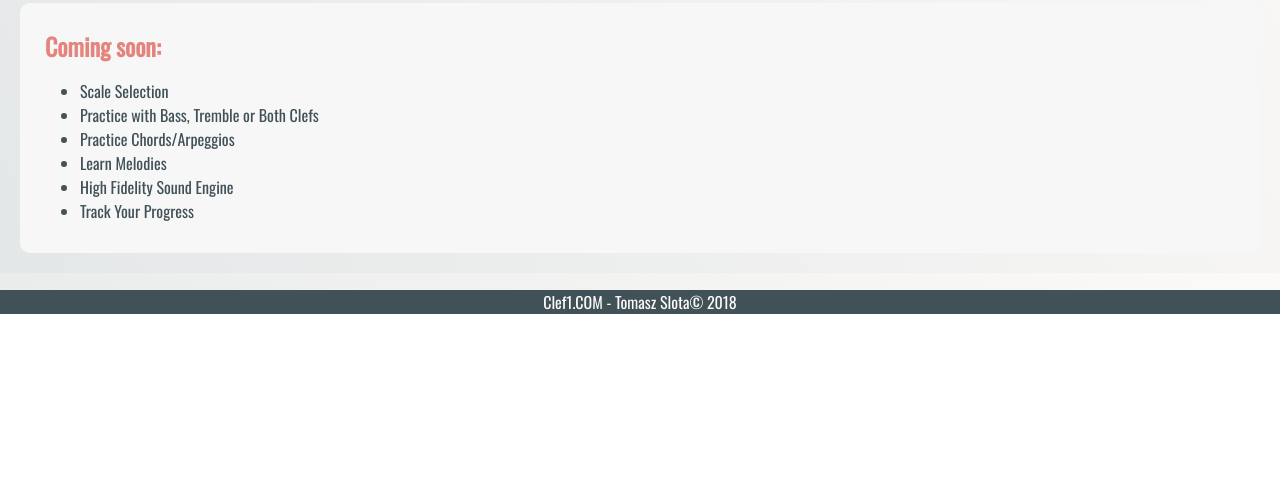
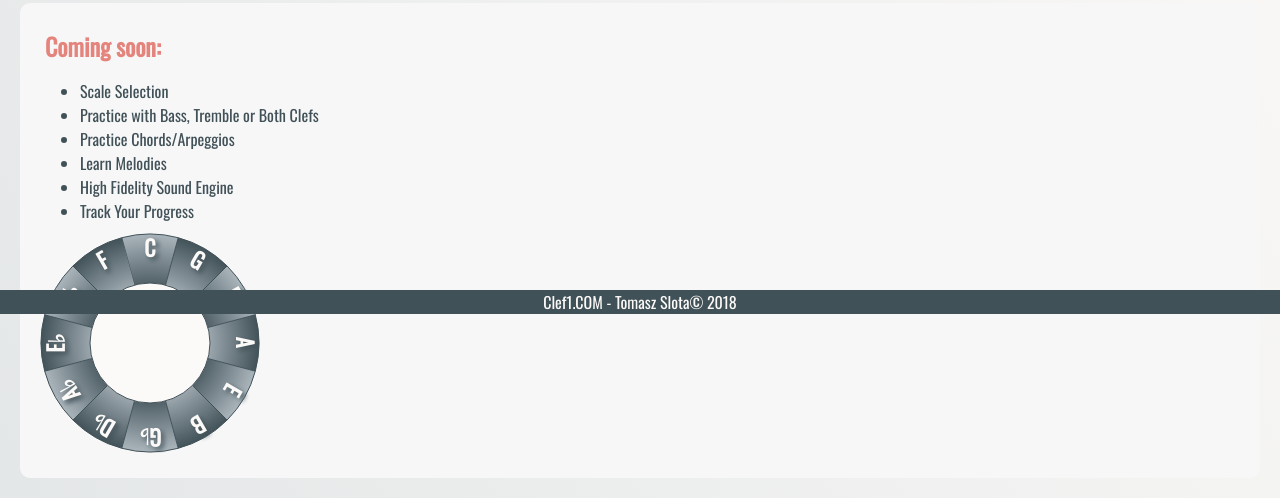
Before and after one commit to tomslot/clef1, a website built with webpack: page src/index.html in a window 1280 px wide. Shown: the part 486-984 px from the top of the page. Before the commit the page ends 800 px from the top, so only its background shows below. Built offline with nearby package versions, Linux system fonts and the light colour scheme.

Commit message:
Circle of fifths drawing - MVP

```diff
--- a/package.json
+++ b/package.json
@@ -24,6 +24,7 @@
     "node-sass": "^4.9.3",
     "sass-loader": "^7.1.0",
     "style-loader": "^0.22.1",
+    "uglifyjs-webpack-plugin": "^1.3.0",
     "url-loader": "^1.1.1",
     "webpack": "^4.17.1",
     "webpack-cli": "^3.1.0",
--- /dev/null
+++ b/src/code/circleOfFifths.js
@@ -0,0 +1,76 @@
+import style from "./../style/_common.scss";
+import {noteBase} from './noteBase.js';
+
+const COLOR1 = "hsl(34, 41%, 98%)";
+const COLOR2 = "#ACB6BD";
+const COLOR3 = "hsl(198, 15%, 30%)";
+const COLOR4 = "#E4847D";
+const COLOR5 = "#E11347";
+
+function drawStripedCircle(ctx, radius, margin, styles){
+    const RADIAL_STEP = 2 * Math.PI / 12;
+
+    let start = RADIAL_STEP / 2;
+    let odd = false;
+    let adjust = Math.PI / -2 - RADIAL_STEP;
+
+    for (let i = 0, note = 0, r = 0; i < 12; i ++, start += RADIAL_STEP, note = (note + 5) % 12){
+        let arcStartX = radius + (radius - margin) * Math.cos(start + adjust);
+        let arcStartY = radius + (radius - margin) * Math.sin(start + adjust);
+
+        ctx.fillStyle = styles[i % 2];
+        ctx.beginPath();
+
+        ctx.moveTo(radius, radius);
+        ctx.lineTo(arcStartX, arcStartY);
+        ctx.arc(radius, radius, radius - margin, start + adjust, start + RADIAL_STEP + adjust);
+        ctx.fill();
+        ctx.stroke();
+        ctx.save();
+        ctx.moveTo(radius, radius);
+
+        ctx.save();
+        ctx.fillStyle = COLOR1;
+        ctx.shadowBlur = 5;
+        ctx.shadowOffsetX = 3;
+        ctx.shadowOffsetY = 3;
+        ctx.shadowColor = COLOR3;
+        ctx.translate(radius, radius);
+        ctx.rotate(start - RADIAL_STEP / 2);
+        ctx.translate(-1 * radius, -1 * radius);
+        let noteSymbol = noteBase.noteToSymbol(12 - parseInt(note));
+        ctx.fillText(noteSymbol, radius, margin + 5);
+        ctx.restore();
+        ctx.closePath;
+    }
+}
+
+export function drawCircle() {
+    let canvasElem = document.getElementById('circleOf5');
+    let ctx = canvasElem.getContext("2d");
+    ctx.strokeStyle = COLOR3;
+    ctx.textAlign = "center";
+    ctx.textBaseline = "top";
+    ctx.font = `bold 22px Oswald`;
+
+    let ringWidth = 50;
+    let radius = canvasElem.width / 2;
+
+    let radialFill1 = ctx.createRadialGradient(radius, radius, ringWidth, radius, radius, radius);
+    radialFill1.addColorStop(0, COLOR3);
+    radialFill1.addColorStop(1, COLOR2);
+
+    let radialFill2 = ctx.createRadialGradient(radius, radius, ringWidth, radius, radius, radius);
+    radialFill2.addColorStop(0, COLOR2);
+    radialFill2.addColorStop(1, COLOR3);
+
+    drawStripedCircle(ctx, radius, 1, [radialFill1, radialFill2]);
+
+    // drawStripedCircle(ctx, radius, ringWidth, [COLOR2, COLOR1]);
+
+    ctx.fillStyle = COLOR1;
+    ctx.beginPath();
+    ctx.arc(radius, radius, radius - ringWidth, 0, 2 * Math.PI);
+    ctx.fill();
+    ctx.stroke();
+}
--- a/src/code/noteBase.js
+++ b/src/code/noteBase.js
@@ -4,16 +4,16 @@ export const noteBase = {
 
     solphageMap: {
         0: 'C',
-        1: 'C#',
+        1: 'D♭',
         2: 'D',
-        3: 'D#',
+        3: 'E♭',
         4: 'E',
         5: 'F',
-        6: 'F#',
+        6: 'G♭',
         7: 'G',
-        8: 'G#',
+        8: 'A♭',
         9: 'A',
-        10: 'A#',
+        10: 'B♭',
         11: 'B'
     },
 
--- a/src/index.html
+++ b/src/index.html
@@ -57,8 +57,8 @@
         <li>High Fidelity Sound Engine</li>
         <li>Track Your Progress</li>
       </ul>
+      <canvas width="220" height="220" id="circleOf5"></canvas>
   </div>
-
   <footer>Clef1.COM - Tomasz Slota&copy; 2018</footer>
   <script src="audiosynth.js"></script>
 </body>
--- a/src/index.js
+++ b/src/index.js
@@ -7,6 +7,7 @@ import { game } from './code/game.js';
 import { midiController } from './code/midiController.js';
 import { pentagram } from './code/pentagram.js';
 import { drawKeyboard, hightlightKey } from './code/virtualKeyboard.js';
+import { drawCircle } from './code/circleOfFifths.js';
 
 let canvasElem = document.getElementById('score_canvas');
 
@@ -50,6 +51,7 @@ window.onload = () => {
     }
 
     drawKeyboard();
+    drawCircle();
     game.resetNote();
     window.requestAnimationFrame(animate);
 
--- a/webpack.config.js
+++ b/webpack.config.js
@@ -1,5 +1,6 @@
 const HtmlWebPackPlugin = require("html-webpack-plugin");
-const CopyWebpackPlugin = require('copy-webpack-plugin')
+const CopyWebpackPlugin = require('copy-webpack-plugin');
+const UglifyJsPlugin = require('uglifyjs-webpack-plugin');
 
 module.exports = {
   module: {
@@ -54,5 +55,10 @@ module.exports = {
     new CopyWebpackPlugin([
       {from:'static',to:'./'}
   ]),
-  ]
+  ],
+  optimization: {
+    minimizer: [
+      new UglifyJsPlugin()
+    ]
+  }
 };
```
